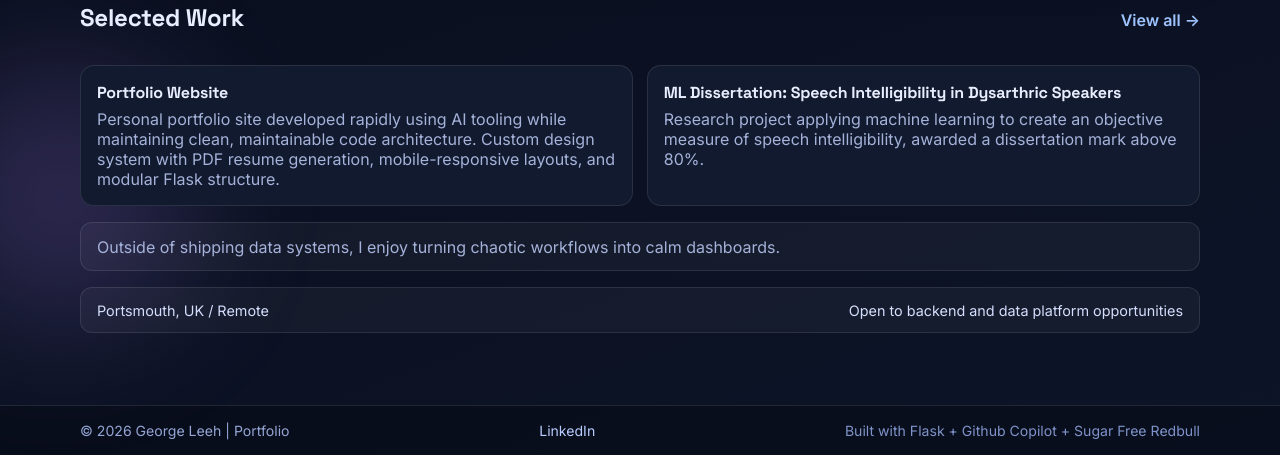
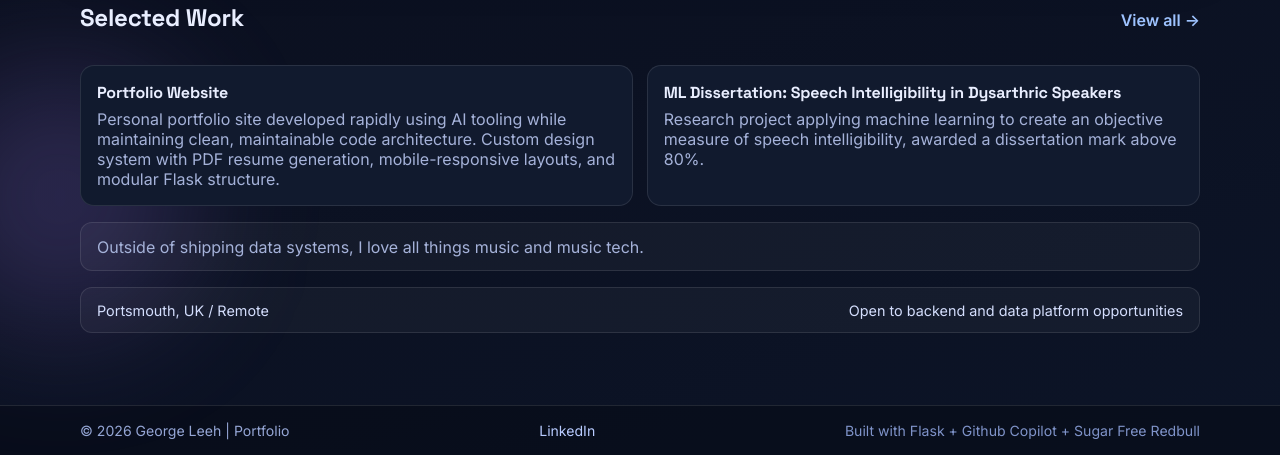
Before and after one commit to Georgeleeh/georgeleeh.com, a Flask app: page / in a window 1280 px wide. Shown: the part 543-998 px from the top of the page. Run offline with Flask 3, Linux system fonts and the light colour scheme.

Commit message:
Update fun-note sections: enhance personal interests for better engagement

```diff
--- a/portfolio/templates/contact.html
+++ b/portfolio/templates/contact.html
@@ -23,6 +23,6 @@
 </section>
 
 <section class="fun-note">
-  <p>Usually online debugging my smart lights.</p>
+  <p>Usually online debugging my smart lights, or out at a gig.</p>
 </section>
 {% endblock %}
--- a/portfolio/templates/index.html
+++ b/portfolio/templates/index.html
@@ -47,7 +47,7 @@
 </section>
 
 <section class="fun-note">
-  <p>Outside of shipping data systems, I enjoy turning chaotic workflows into calm dashboards.</p>
+  <p>Outside of shipping data systems, I love all things music and music tech.</p>
 </section>
 
 <section class="location-note">
```
